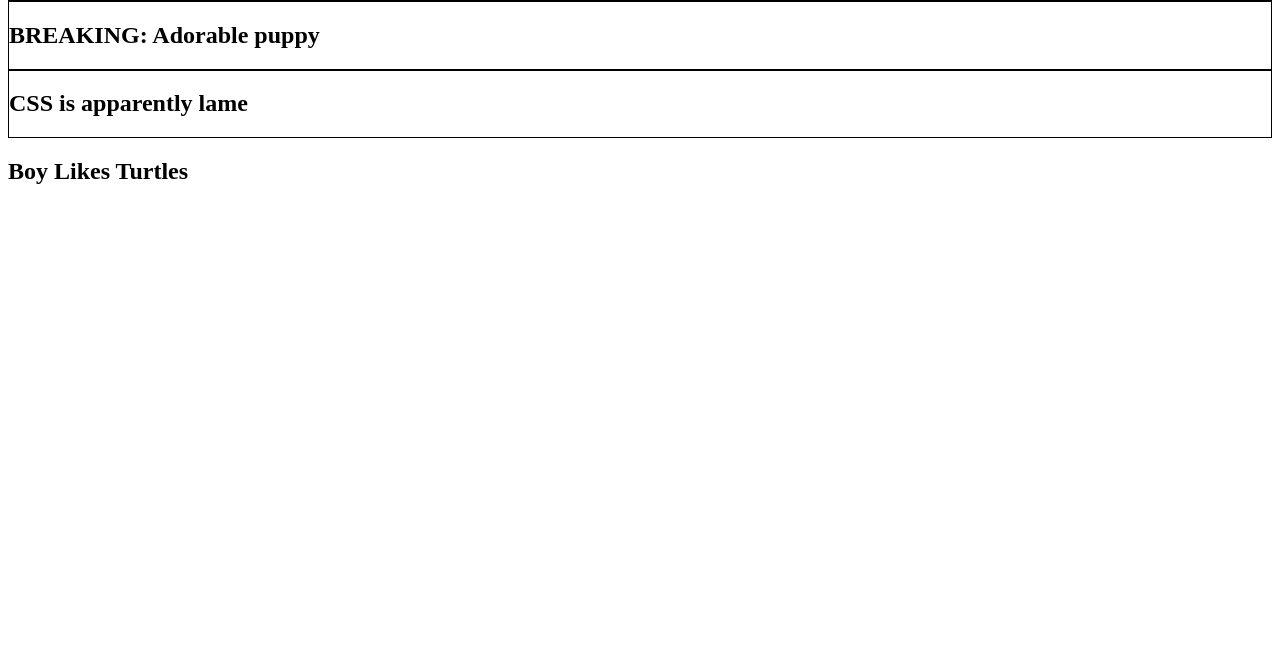
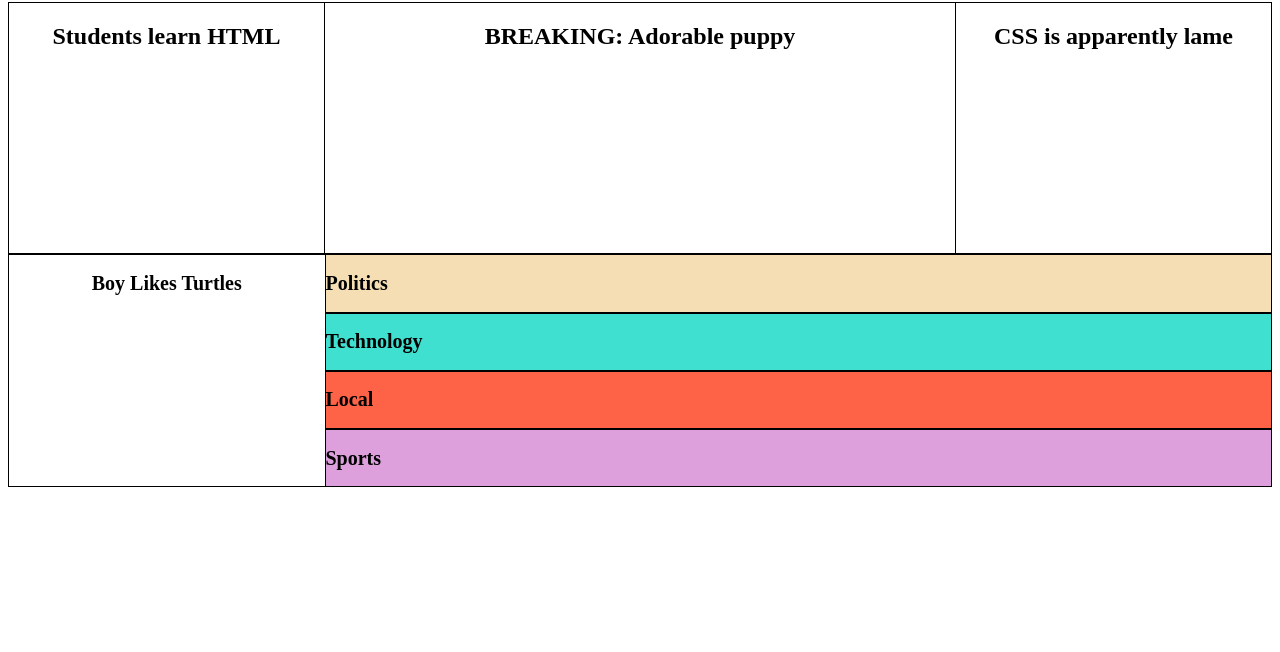
Before and after one commit to mayhy/learning_html, a website: page index.html in a window 1280 px wide. Shown: the part 148-800 px from the top of the page. Drawn offline with Linux system fonts and the light colour scheme.

Commit message:
Update gstyle.css and index.html

```diff
--- a/gstyle.css
+++ b/gstyle.css
@@ -1,27 +1,79 @@
 .main-heading {
+  font-size: 60px;
+  font-family: cursive;
+  font-weight: normal;
   font-style: italic;
   text-align: center;
 }
 
-.grid-container {
+.grid-container-1 {
   display: flex;
+  border: 1px solid black;
 }
 
 .border1 {
   background-color: white;
-  border: 1px;
+  text-align: center;
+  height: 250px;
   border-color: black;
-  border-style: solid;
 }
 
 .column1 {
   flex: 1;
+  border-right: 1px solid;
 }
 
 .column2 {
   flex: 2;
+  border-right: 1px solid;
 }
 
 .column3 {
   flex: 1;
 }
+
+.grid-container-2 {
+  display: flex;
+}
+
+.grid-container-2 h2 {
+  font-size: 20px;
+}
+
+.row-2 {
+  background-color: white;
+  border: 1px;
+  border-color: black;
+  border-style: solid;
+  text-align: center;
+  flex: 1;
+}
+
+.vertical {
+  flex-direction: vertical;
+  flex: 3;
+}
+
+.row {
+  background-color: white;
+  border: 1px;
+  border-left: 0px;
+  border-color: black;
+  border-style: solid;
+}
+
+.vertical-1 {
+  background-color: wheat;
+}
+
+.vertical-2 {
+  background-color: turquoise;
+}
+
+.vertical-3 {
+  background-color: tomato;
+}
+
+.vertical-4 {
+  background-color: plum;
+}
--- a/index.html
+++ b/index.html
@@ -30,7 +30,24 @@
         <div class="row-2">
             <h2 class="head-1"> Boy Likes Turtles </h2>
         </div>
+     <div class="vertical">
+         <div class="row vertical-1">
+             <h2 class="politics"> Politics </h2>
+          </div>
 
+           <div class="row vertical-2">
+             <h2 class="technology"> Technology </h2>
+           </div>
+
+            <div class="row vertical-3">
+             <h2 class="local"> Local </h2>
+            </div>
+
+            <div class="row vertical-4">
+             <h2 class="sports"> Sports </h2>
+            </div>
+
+      </div>
 
     </div>
 </body>
```
